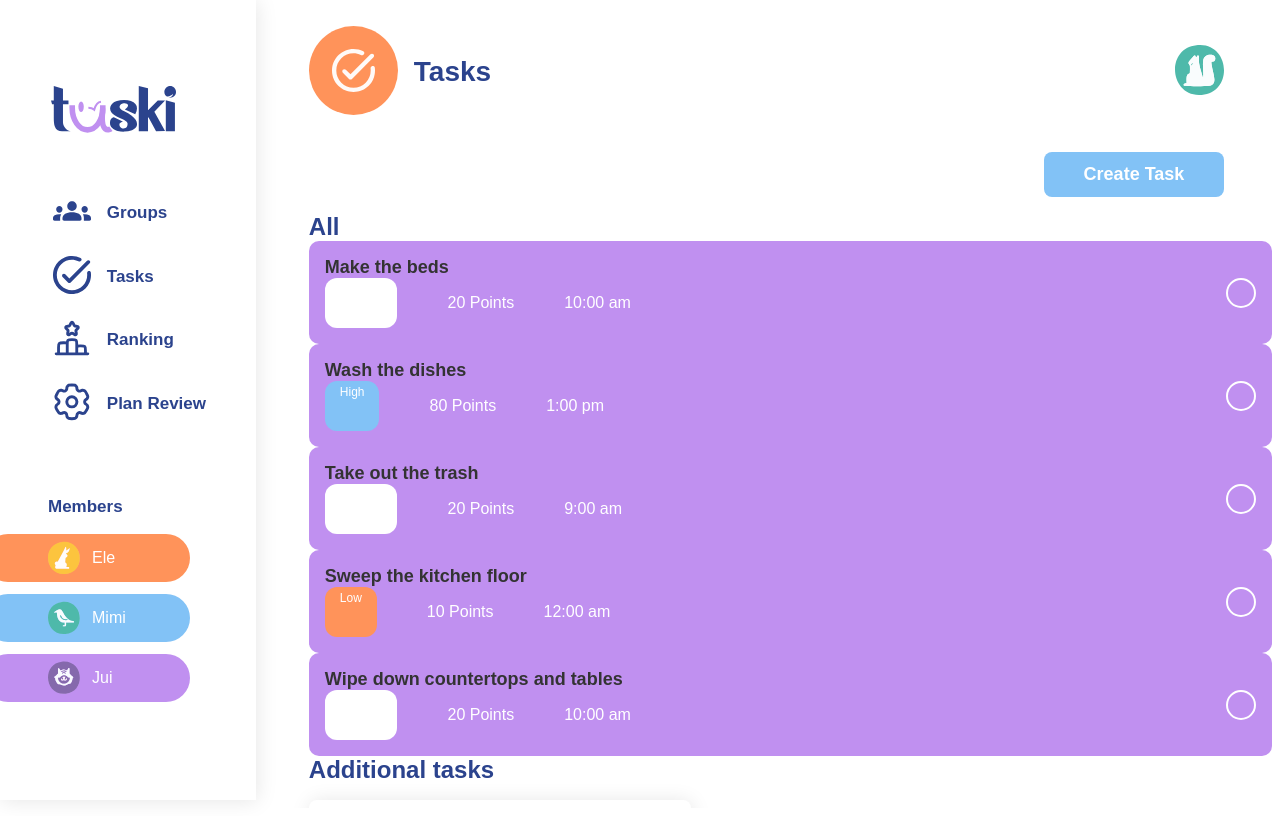
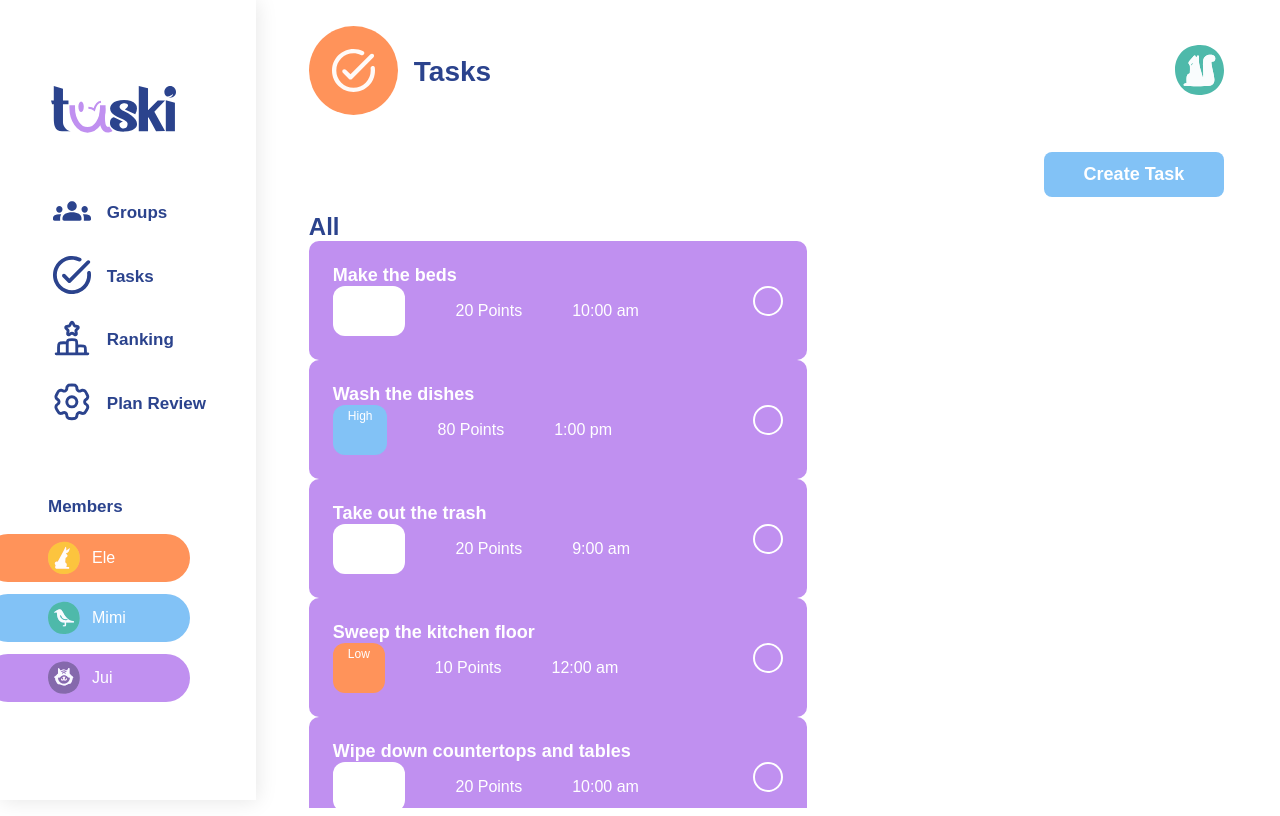
Before and after one commit to NikSala10/TaskiProject, a React (Vite) app: page /tasks in a window 1280 px wide. Built offline with nearby package versions, Linux system fonts and the light colour scheme.

Commit message:
feat(pages/tasks): render TaskList using tasks dataset

```diff
--- a/src/pages/Tasks/Tasks.css
+++ b/src/pages/Tasks/Tasks.css
@@ -37,10 +37,12 @@
 
 .task-item {
   background-color: #C090F0;
-  padding: 1rem;
+  padding: 1.5rem;
   border-radius: 10px;
+  width: 450px;
   display: flex;
   flex-direction: column;
+  color: white;
 }
 
 .text-info {
@@ -58,13 +60,12 @@
   margin: 0;
   font-size: 18px;
   font-weight: bold;
-  color: #333;
+  color: #ffffff;
 }
 
 .task-details p {
-  margin: 3px 0;
   font-size: 14px;
-  color: #555;
+  color: #ffffff;
 }
 
 .priority {
@@ -87,8 +88,6 @@
   justify-content: center;
   transition: background-color 0.3s, color 0.3s;
 }
-
-/* Estilo cuando la tarea está marcada como completada */
 .complete-btn.completed {
   background-color: #82C2F6;
   color: #ffffff;
```
